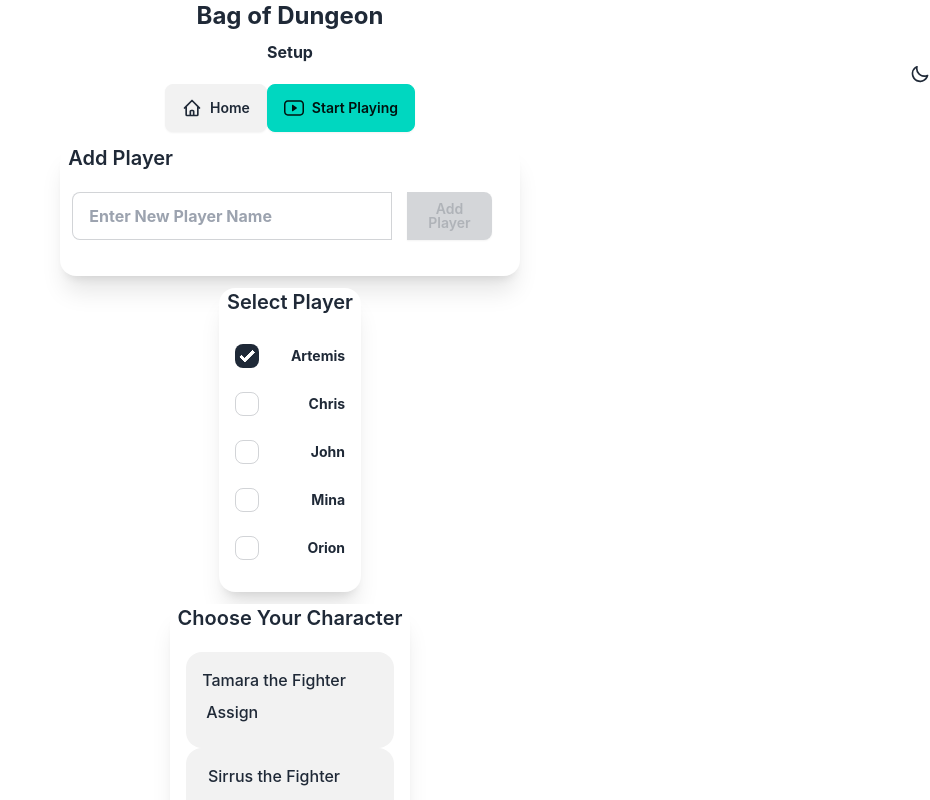
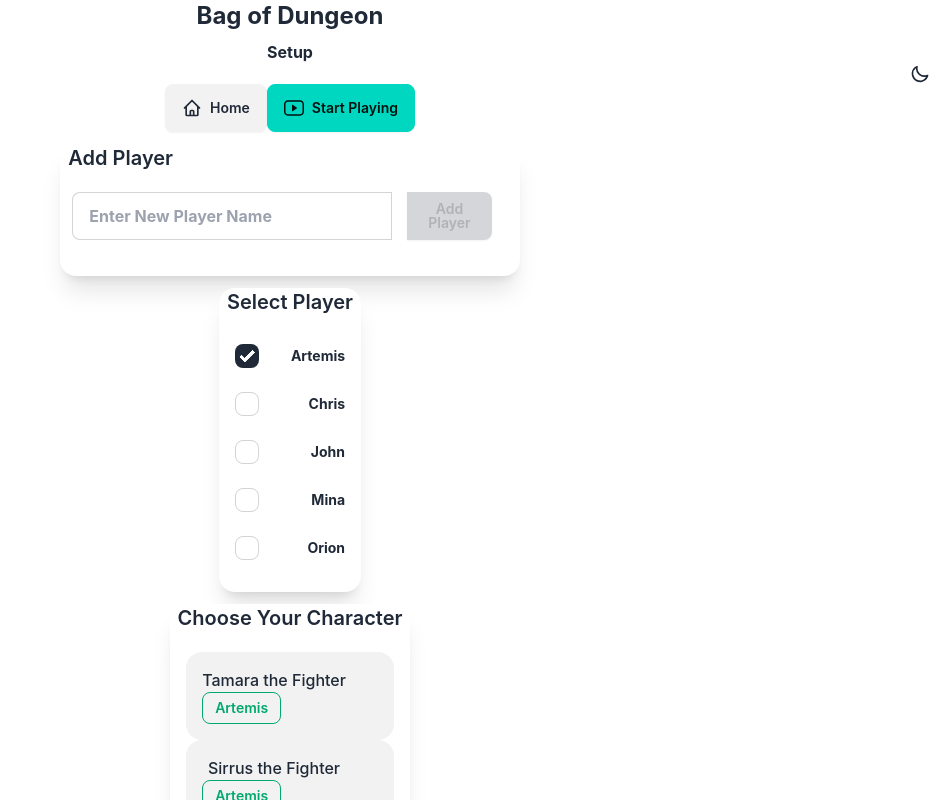
Before and after one commit to 2024-fall-afe-mowe/tca-bag-of-dungeon, a React (Create React App) app: page /#/settings in a window 1280 px wide. Both pictures are taken after a click on the label "Artemis". Shown: the top 800 px of the page, without its empty margins (350-1280 px from the left). Built offline with nearby package versions, Linux system fonts and the light colour scheme; what human-readable would draw is missing.

Commit message:
Minor adjustments from other branch

```diff
--- a/src/settings.tsx
+++ b/src/settings.tsx
@@ -266,13 +266,21 @@ export const Settings: React.FC<SetupProps> = ({
                 <details className="collapse bg-base-200"
                 key= {x.characterName} >
                   <summary className="collapse-title text-l font-medium">
-                    <span>{ x.characterName}  </span>
-
-
-                  <label className="label cursor-pointer">
-                    Assign
+                    <span>{ x.characterName} </span>
 
                   <div className="flex">
+                    {
+                      availablePlayers.filter(
+                        y => y.checked
+                      ).map(
+                        y => (
+                          <button className="btn btn-outline btn-success btn-sm">
+                            {y.name}
+                          </button>
+                        )
+                      )
+                    }
+
                     {/*  Player Assignment button
                       availablePlayers.filter(
                         y => y.checked
@@ -312,7 +320,6 @@ export const Settings: React.FC<SetupProps> = ({
                 }
                 /> */}
 
-                  </label>
                     </summary>
                 <div className="card shadow-xl mb-3 collapse-content">
                   <table className="table table-zebra">
```
Also changed, not shown: src/play.tsx (line endings or trailing spaces).
